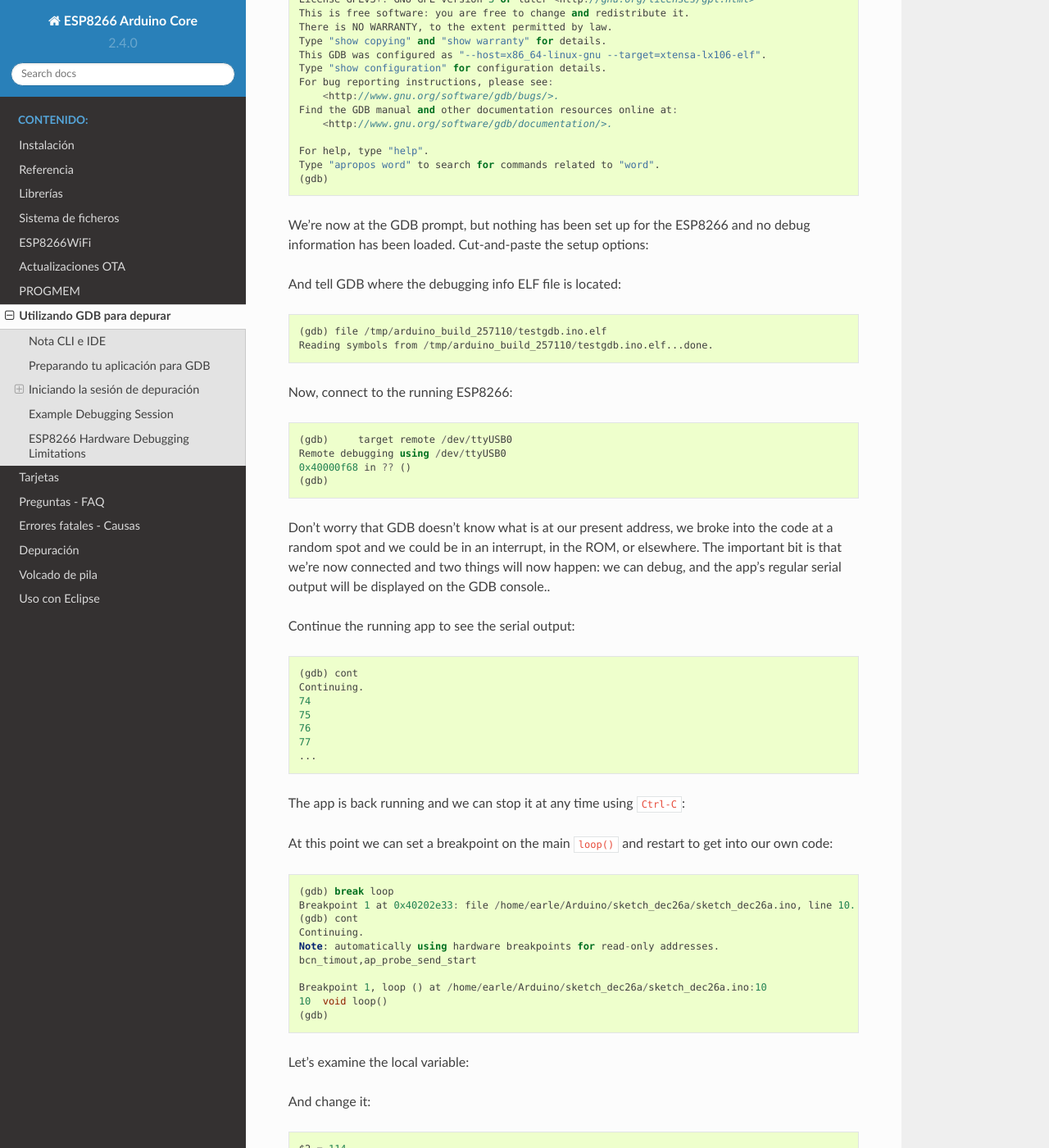
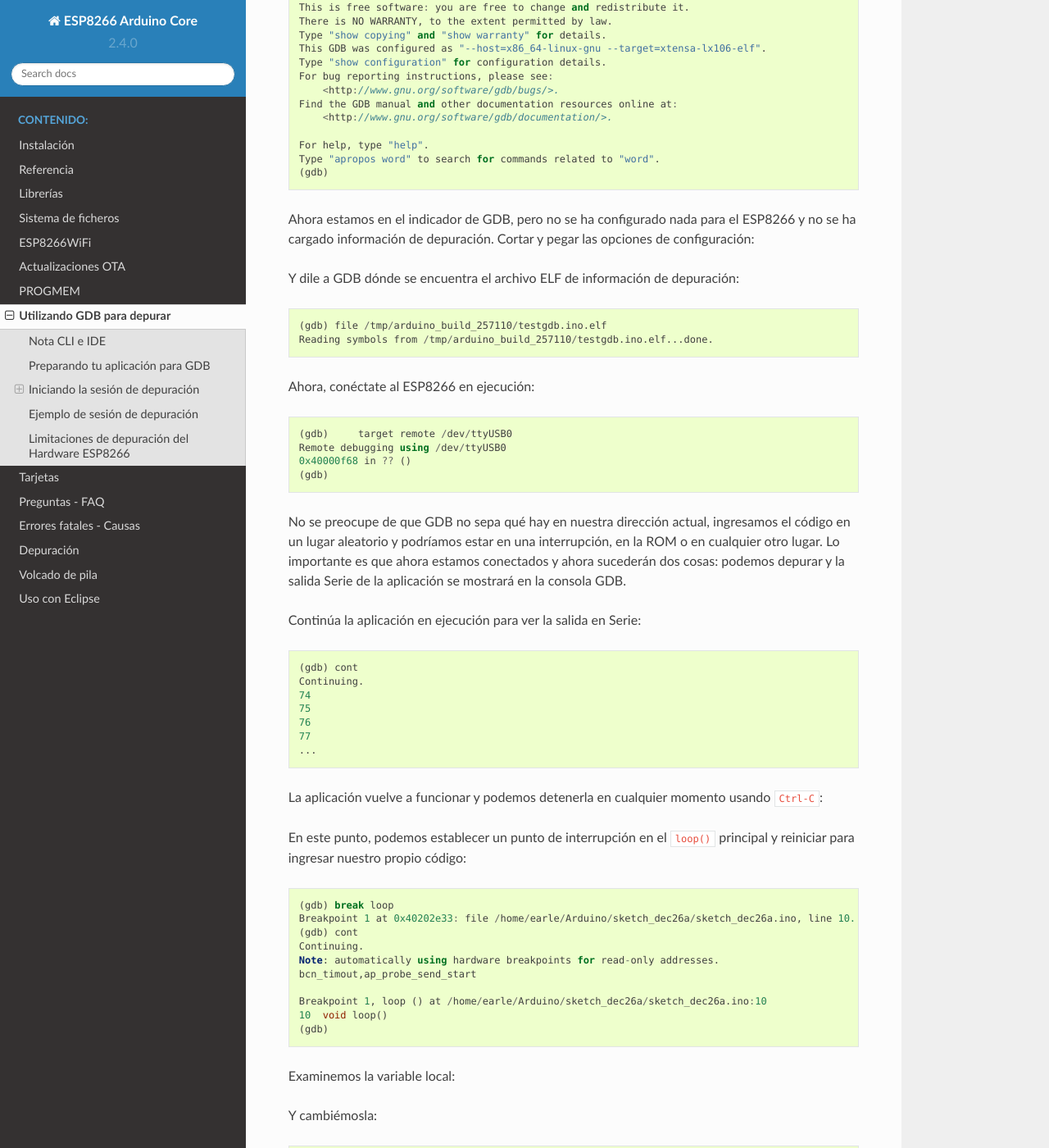
Before and after one commit to lrmoreno007/ESP8266-Arduino-Spanish, a Sphinx documentation site: the page built from doc/gdb.rst, in a window 1280 px wide and 1400 px high, scrolled down 4045 px. Shown: the whole window at 82% size. Built offline with Sphinx 7.4.7 and the Read the Docs theme 2.0.0, drawn with Linux system fonts in a browser that asks for light colours; some of the changed text lies outside the part shown.

Commit message:
Completamente traducido

```diff
--- a/doc/gdb.rst
+++ b/doc/gdb.rst
@@ -119,10 +119,10 @@ o
 
 En este punto, GDB enviará una detención de la aplicación en el ESP8266 y podrá comenzar a configurar un punto de interrupción (``break loop``) o cualquier otra operación de depuración.
 
-Example Debugging Session
+Ejemplo de sesión de depuración
 -------------------------
 
-Create a new sketch and paste the following code into it:
+Cree un nuevo boceto y pegue el siguiente código en él:
 
 .. code:: cpp
 
@@ -140,19 +140,20 @@ Create a new sketch and paste the following code into it:
       delay(100);
     }
 
-Save it and then build and upload to your ESP8266.  On the Serial monitor you should see something like
+Guárdelo, compilelo y carguelo en su ESP8266. En el Monitor Serie debería ver algo como:
 
 .. code:: cpp
 
+    Iniciando...
     1
     2
     3
     ....
 
 
-Now close the Serial Monitor.
+Ahora cierre el Monitor Serie.
 
-Open a command prompt and find the ELF file:
+Abra un Símbolo de sistema y busque el fichero ELF:
 
 .. code:: cpp
 
@@ -161,9 +162,9 @@ Open a command prompt and find the ELF file:
     /tmp/arduino_build_531411/listfiles.ino.elf
     /tmp/arduino_build_156712/SDWebServer.ino.elf
 
-In this example there are multiple ``elf`` files found, but we only care about the one we just built, ``testgdb.ino.elf``.
+En este ejemplo, se encuentran varios archivos ``elf``, pero solo nos importa el que acabamos de crear, ``testgdb.ino.elf``.
 
-Open up the proper ESP8266-specific GDB
+Abre el GDB específico para ESP8266 adecuado
 
 .. code:: cpp
 
@@ -185,7 +186,7 @@ Open up the proper ESP8266-specific GDB
     Type "apropos word" to search for commands related to "word".
     (gdb)
 
-We're now at the GDB prompt, but nothing has been set up for the ESP8266 and no debug information has been loaded.  Cut-and-paste the setup options:
+Ahora estamos en el indicador de GDB, pero no se ha configurado nada para el ESP8266 y no se ha cargado información de depuración. Cortar y pegar las opciones de configuración:
 
 .. code:: cpp
     (gdb) set remote hardware-breakpoint-limit 1
@@ -203,14 +204,14 @@ We're now at the GDB prompt, but nothing has been set up for the ESP8266 and no
     (gdb) set serial baud 115200
     (gdb)
 
-And tell GDB where the debugging info ELF file is located:
+Y dile a GDB dónde se encuentra el archivo ELF de información de depuración:
 
 .. code:: cpp
 
     (gdb) file /tmp/arduino_build_257110/testgdb.ino.elf
     Reading symbols from /tmp/arduino_build_257110/testgdb.ino.elf...done.
 
-Now, connect to the running ESP8266:
+Ahora, conéctate al ESP8266 en ejecución:
 
 .. code:: cpp
 
@@ -219,9 +220,9 @@ Now, connect to the running ESP8266:
     0x40000f68 in ?? ()
     (gdb)
 
-Don't worry that GDB doesn't know what is at our present address, we broke into the code at a random spot and we could be in an interrupt, in the ROM, or elsewhere.  The important bit is that we're now connected and two things will now happen: we can debug, and the app's regular serial output will be displayed on the GDB console..
+No se preocupe de que GDB no sepa qué hay en nuestra dirección actual, ingresamos el código en un lugar aleatorio y podríamos estar en una interrupción, en la ROM o en cualquier otro lugar. Lo importante es que ahora estamos conectados y ahora sucederán dos cosas: podemos depurar y la salida Serie de la aplicación se mostrará en la consola GDB.
 
-Continue the running app to see the serial output:
+Continúa la aplicación en ejecución para ver la salida en Serie:
 
 .. code:: cpp
 
@@ -233,7 +234,7 @@ Continue the running app to see the serial output:
     77
     ...
 
-The app is back running and we can stop it at any time using ``Ctrl-C``:
+La aplicación vuelve a funcionar y podemos detenerla en cualquier momento usando ``Ctrl-C``:
 
 .. code:: cpp
     113
@@ -242,7 +243,7 @@ The app is back running and we can stop it at any time using ``Ctrl-C``:
     0x40000f68 in ?? ()
     (gdb)
 
-At this point we can set a breakpoint on the main ``loop()`` and restart to get into our own code:
+En este punto, podemos establecer un punto de interrupción en el ``loop()`` principal y reiniciar para ingresar nuestro propio código:
 
 .. code:: cpp
 
@@ -257,7 +258,7 @@ At this point we can set a breakpoint on the main ``loop()`` and restart to get
     10	void loop()
     (gdb)
 
-Let's examine the local variable:
+Examinemos la variable local:
 
 .. code:: cpp
     (gdb) next
@@ -267,7 +268,7 @@ Let's examine the local variable:
     $1 = 114
     (gdb)
 
-And change it:
+Y cambiémosla:
 
 .. code:: cpp
 
@@ -277,7 +278,7 @@ And change it:
     $3 = 2000
     (gdb)
 
-And restart the app and see our changes take effect:
+Y reinicie la aplicación y vea que nuestros cambios surten efecto:
 
 .. code:: cpp
 
@@ -293,7 +294,7 @@ And restart the app and see our changes take effect:
     10	void loop() {
     (gdb)
 
-Looks like we left the breakpoint on loop(), let's get rid of it and try again:
+Parece que dejamos el punto de interrupción en ``loop()``, deshagámonos de él e intentemos nuevamente:
 
 .. code:: cpp
 
@@ -308,10 +309,9 @@ Looks like we left the breakpoint on loop(), let's get rid of it and try again:
     2006
     ....
 
-At this point we can exit GDB with ``quit`` or do further debugging.
+En este punto, podemos salir de GDB con ``quit`` o hacer más depuración.
 
-
-ESP8266 Hardware Debugging Limitations
+Limitaciones de depuración del Hardware ESP8266
 --------------------------------------
 
-The ESP8266 only supports a single hardware breakpoint and a single hardware data watchpoint.  This means only one breakpoint in user code is allowed at any time.  Consider using the ``thb`` (temporary hardware breakpoint) command in GDB while debugging instead of the more common ``break`` command, since ``thb`` will remove the breakpoint once it is reached automatically and save you some trouble.
+El ESP8266 solo admite un único punto de interrupción de hardware y un solo punto de vigilancia de datos de hardware. Esto significa que solo se permite un punto de interrupción en el código de usuario en cualquier momento. Considere usar el comando ``thb`` (punto de interrupción temporal de hardware) en GDB mientras realiza la depuración en lugar del comando más común ``break``, ya que ``thb`` eliminará el punto de interrupción una vez que se alcance automáticamente y le ahorrará algunos problemas .
```
Also changed, not shown: other parts of doc/gdb.rst (+1 -1 lines).
